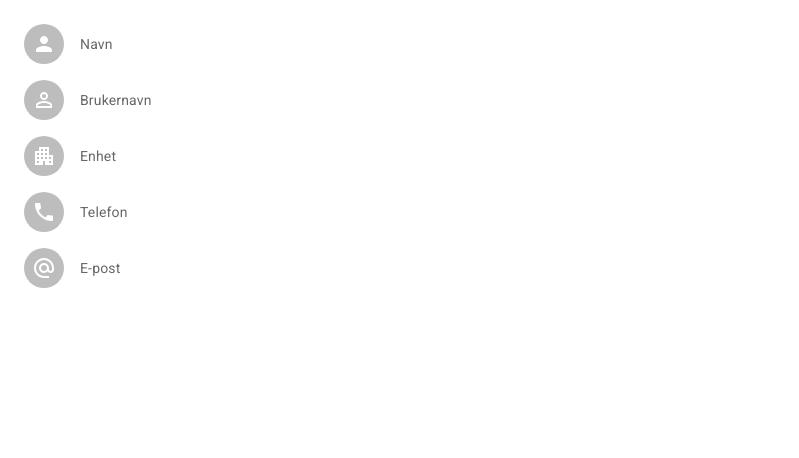
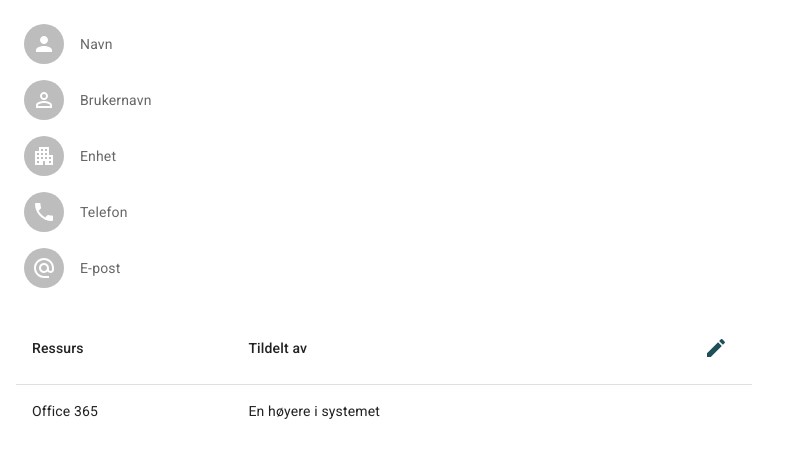
Before and after one commit to FINTLabs/fint-kontroll-user-pod, a React (Create React App) app: page /info/1 in a window 1280 px wide. Shown: the top 458 px of the page, without its empty margins (0-799 px from the left). Built offline with nearby package versions, Linux system fonts and the light colour scheme; no server answers.

Commit message:
Added table for showing given resources

```diff
--- /dev/null
+++ b/src/features/user-info/ResourceTable.tsx
@@ -0,0 +1,55 @@
+import * as React from 'react';
+import Table from '@mui/material/Table';
+import TableBody from '@mui/material/TableBody';
+import TableCell from '@mui/material/TableCell';
+import TableContainer from '@mui/material/TableContainer';
+import TableHead from '@mui/material/TableHead';
+import TableRow from '@mui/material/TableRow';
+import IconButton from '@mui/material/IconButton';
+import {Edit} from "@mui/icons-material";
+import {createStyles, makeStyles} from "@mui/styles";
+import {Box, Theme} from "@mui/material";
+import {Link} from "react-router-dom";
+
+const useStyles = makeStyles((theme: Theme) =>
+    createStyles({
+        icon: {
+            color: theme.palette.primary.main
+        },
+    }));
+
+export const ResourceTable: any = () => {
+    const classes = useStyles();
+
+    return (
+        <Box sx={{p: 1}}>
+            <TableContainer sx={{maxWidth: 1040}}>
+                <Table aria-label="Resources">
+                    <TableHead>
+                        <TableRow>
+                            <TableCell align="left">Ressurs</TableCell>
+                            <TableCell align="left">Tildelt av</TableCell>
+                            <TableCell align="right">
+                                <IconButton aria-label="edit" component={Link} to={`/`}>
+                                    <Edit className={classes.icon}/>
+                                </IconButton>
+                            </TableCell>
+                        </TableRow>
+                    </TableHead>
+                    <TableBody>
+                        <TableRow
+                            sx={{'&:last-child td, &:last-child th': {border: 0}}}
+                        >
+                            <TableCell align="left" component="th" scope="row">
+                                Office 365
+                            </TableCell>
+                            <TableCell align="left">
+                                En høyere i systemet
+                            </TableCell>
+                        </TableRow>
+                    </TableBody>
+                </Table>
+            </TableContainer>
+        </Box>
+    );
+};
--- a/src/features/user-info/UserInfo.tsx
+++ b/src/features/user-info/UserInfo.tsx
@@ -7,6 +7,7 @@ import {useContext, useEffect} from "react";
 import {UsersContext} from "../../context/userContext";
 import {AlternateEmail, Apartment, Person, PersonOutline, Phone} from "@mui/icons-material";
 import {useParams} from "react-router-dom";
+import {ResourceTable} from "./ResourceTable";
 
 const Demo = styled('div')(({theme}) => ({
     backgroundColor: theme.palette.background.paper,
@@ -90,6 +91,7 @@ function UserInfo() {
                     </Demo>
                 </Grid>
             </Grid>
+            <ResourceTable/>
         </Box>
     );
 }
```
